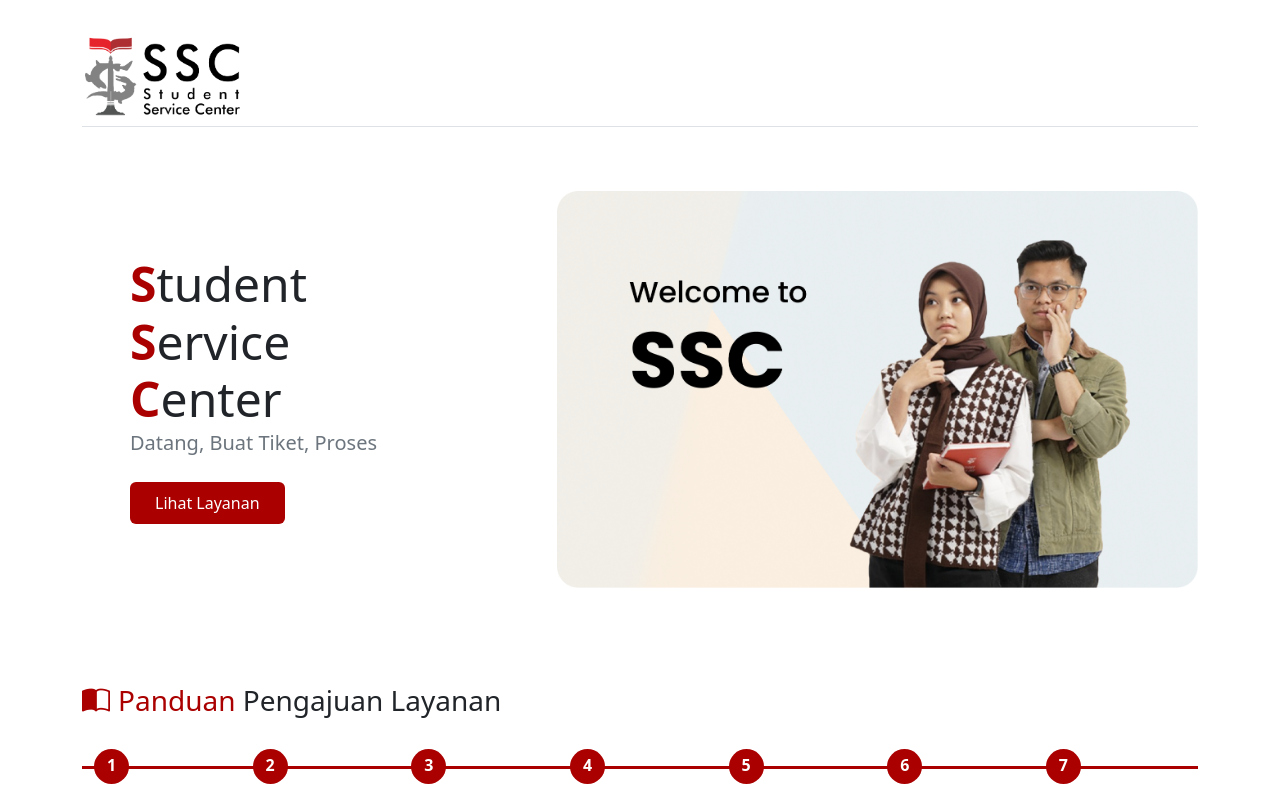
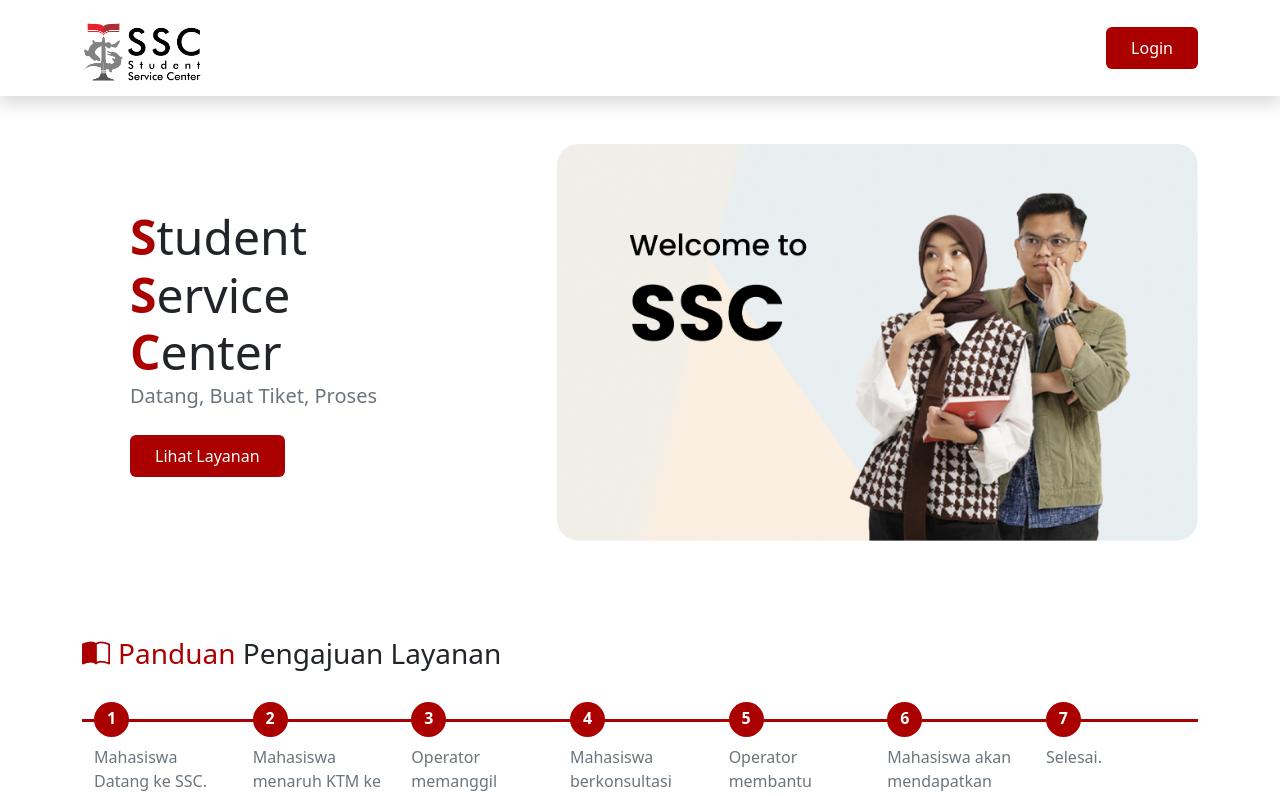
Before and after one commit to Fakhri17/fakhri-ssc-ittelkom, a Vue app: page / in a window 1280 px wide. Shown: the top 796 px of the page. Built offline with nearby package versions, Linux system fonts and the light colour scheme; some icons are missing; the HTML template or start-up script is replaced by a standard one.

Commit message:
fix: menu navbar offcanvas

```diff
--- a/src/assets/main.css
+++ b/src/assets/main.css
@@ -7,8 +7,8 @@
 }
 
 .logo-header{
-  width: 160px;
-  height: 100px;
+  width: 120px;
+  height: 70px;
   object-fit: cover;
 }
 
--- a/src/components/Header.vue
+++ b/src/components/Header.vue
@@ -1,34 +1,55 @@
 <template>
-  <nav class="navbar navbar-expand-lg py-3">
+  <nav class="navbar navbar-expand-lg shadow">
     <div class="container">
+      <a class="navbar-brand me-auto" href="#">
+        <img src="@/assets/logo-basic-ssc.png" alt="SSC IMG" class="logo-header img-fluid">
+      </a>
+      <div class="d-flex my-3 my-lg-0 d-lg-block d-none">
+        <a href="" class="btn btn-ssc px-4 py-2">Login</a>
+      </div>
       <button
         class="navbar-toggler"
         type="button"
-        data-bs-toggle="collapse"
-        data-bs-target="#navbarTogglerDemo01"
-        aria-controls="navbarTogglerDemo01"
-        aria-expanded="false"
-        aria-label="Toggle navigation"
+        data-bs-toggle="offcanvas"
+        data-bs-target="#offcanvasNavbar"
+        aria-controls="offcanvasNavbar"
+
       >
         <span class="navbar-toggler-icon"></span>
       </button>
-      <div class="collapse navbar-collapse border-bottom" id="navbarTogglerDemo01">
-        <a class="navbar-brand" href="#">
-          <img src="@/assets/logo-basic-ssc.png" alt="SSC IMG" class="logo-header img-fluid">
-        </a>
-        <ul class="navbar-nav me-auto mb-2 mb-lg-0">
-          <li class="nav-item d-lg-none d-block">
+      <div class="offcanvas offcanvas-end d-block d-lg-none" tabindex="-1" id="offcanvasNavbar" aria-labelledby="offcanvasNavbarLabel">
+        <div class="offcanvas-header">
+          <h5 class="offcanvas-title" id="offcanvasNavbarLabel">Menu</h5>
+          <button type="button" class="btn-close" data-bs-dismiss="offcanvas" aria-label="Close"></button>
+        </div>
+        <div class="offcanvas-body">
+          <ul class="navbar-nav justify-content-end flex-grow-1 pe-3">
+            <!-- <li class="nav-item">
               <a class="nav-link active" aria-current="page" href="#">Home</a>
             </li>
-          <li class="nav-item d-lg-none d-block">
+            <li class="nav-item">
               <a class="nav-link" href="#">Link</a>
             </li>
-          <li class="nav-item d-lg-none d-block">
-            <a class="nav-link disabled">Disabled</a>
+            <li class="nav-item dropdown">
+              <a class="nav-link dropdown-toggle" href="#" role="button" data-bs-toggle="dropdown" aria-expanded="false">
+                Dropdown
+              </a>
+              <ul class="dropdown-menu">
+                <li><a class="dropdown-item" href="#">Action</a></li>
+                <li><a class="dropdown-item" href="#">Another action</a></li>
+                <li>
+                  <hr class="dropdown-divider">
                 </li>
+                <li><a class="dropdown-item" href="#">Something else here</a></li>
               </ul>
-
+            </li> -->
+          </ul>
+          <div class="d-flex my-3 my-lg-0">
+            <a href="" class="btn btn-ssc px-4 py-2">Login</a>
+          </div>
+        </div>
       </div>
     </div>
   </nav>
+
 </template>
```
Lines whose indentation alone changed are shown as unchanged.
